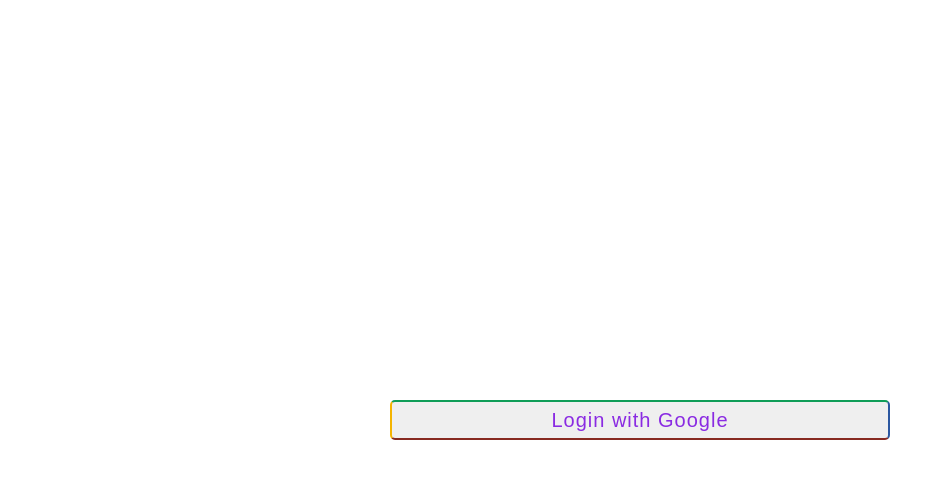
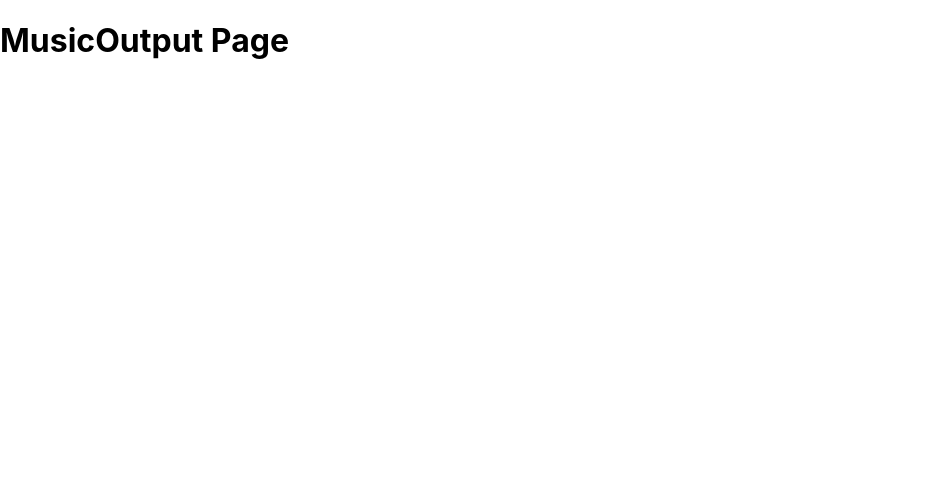
Before and after one commit to kaungphyowai/react-youtube-music-player, a React (Create React App) app: page /music-output in a window 1280 px wide. Shown: the top 478 px of the page, without its empty margins (0-951 px from the left). Built offline with nearby package versions, Linux system fonts and the light colour scheme.

Commit message:
rebuild_and_add_multi_pages

```diff
--- a/package.json
+++ b/package.json
@@ -8,6 +8,7 @@
     "@testing-library/user-event": "^13.5.0",
     "react": "^18.1.0",
     "react-dom": "^18.1.0",
+    "react-router-dom": "^6.3.0",
     "react-scripts": "5.0.1",
     "web-vitals": "^2.1.4"
   },
--- /dev/null
+++ b/src/App.js
@@ -0,0 +1,23 @@
+import React from "react";
+import { BrowserRouter as Router,
+         Routes,
+         Route } from "react-router-dom";
+import LoginGoogle from "./Pages/LoginGoogle";
+import MusicInput from "./Pages/MusicInput";
+import MusicOutput from "./Pages/MusicOutput";
+
+function App (){
+    return (
+        <div>
+            <Router>
+                <Routes>
+                    <Route path="/" element={<LoginGoogle />}/>
+                    <Route path="/music-input" element={<MusicInput />}/>
+                    <Route path="/music-output" element={<MusicOutput />}/>
+                </Routes>
+            </Router>
+        </div>
+    )
+}
+
+export default App;
--- a/src/LoginGoogle.js
+++ /dev/null
@@ -1,13 +0,0 @@
-
-import './App.css';
-import React from "react";
-
-function LoginGoogle() {
-  return (
-    <form>
-      <button>Login with Google</button>
-    </form>
-  );
-}
-
-export default LoginGoogle;
--- /dev/null
+++ b/src/Pages/LoginGoogle.js
@@ -0,0 +1,20 @@
+
+import "../App.css";
+import React from "react";
+import { useNavigate } from "react-router-dom";
+
+function LoginGoogle() {
+  let navigate = useNavigate();
+
+  function handleClick(){
+    navigate("/music-input")
+  }
+
+  return (
+    <form>
+      <button onClick={handleClick}>Login with Google</button>
+    </form>
+  );
+}
+
+export default LoginGoogle;
--- /dev/null
+++ b/src/Pages/MusicInput.js
@@ -0,0 +1,11 @@
+import React from "react";
+
+function MusicInput(){
+    return(
+        <div>
+            <h1>MusicInput Page</h1>
+        </div>
+    )
+}
+
+export default MusicInput;
--- /dev/null
+++ b/src/Pages/MusicOutput.js
@@ -0,0 +1,11 @@
+import React from "react";
+
+function MusicOutput(){
+    return(
+        <div>
+            <h1>MusicOutput Page</h1>
+        </div>
+    )
+}
+
+export default MusicOutput;
--- a/src/index.js
+++ b/src/index.js
@@ -1,13 +1,13 @@
 import React from 'react';
 import ReactDOM from 'react-dom/client';
 import './index.css';
-import LoginGoogle from './LoginGoogle';
+import App from './App';
 
 
 const root = ReactDOM.createRoot(document.getElementById('root'));
 root.render(
   <React.StrictMode>
-    <LoginGoogle />
+    <App />
   </React.StrictMode>
 );
 
```
Also changed, not shown: src/MusicInput.js (deleted), src/MusicOutput.js (deleted), 2 other files (tests, documents, lock files or other folders).
